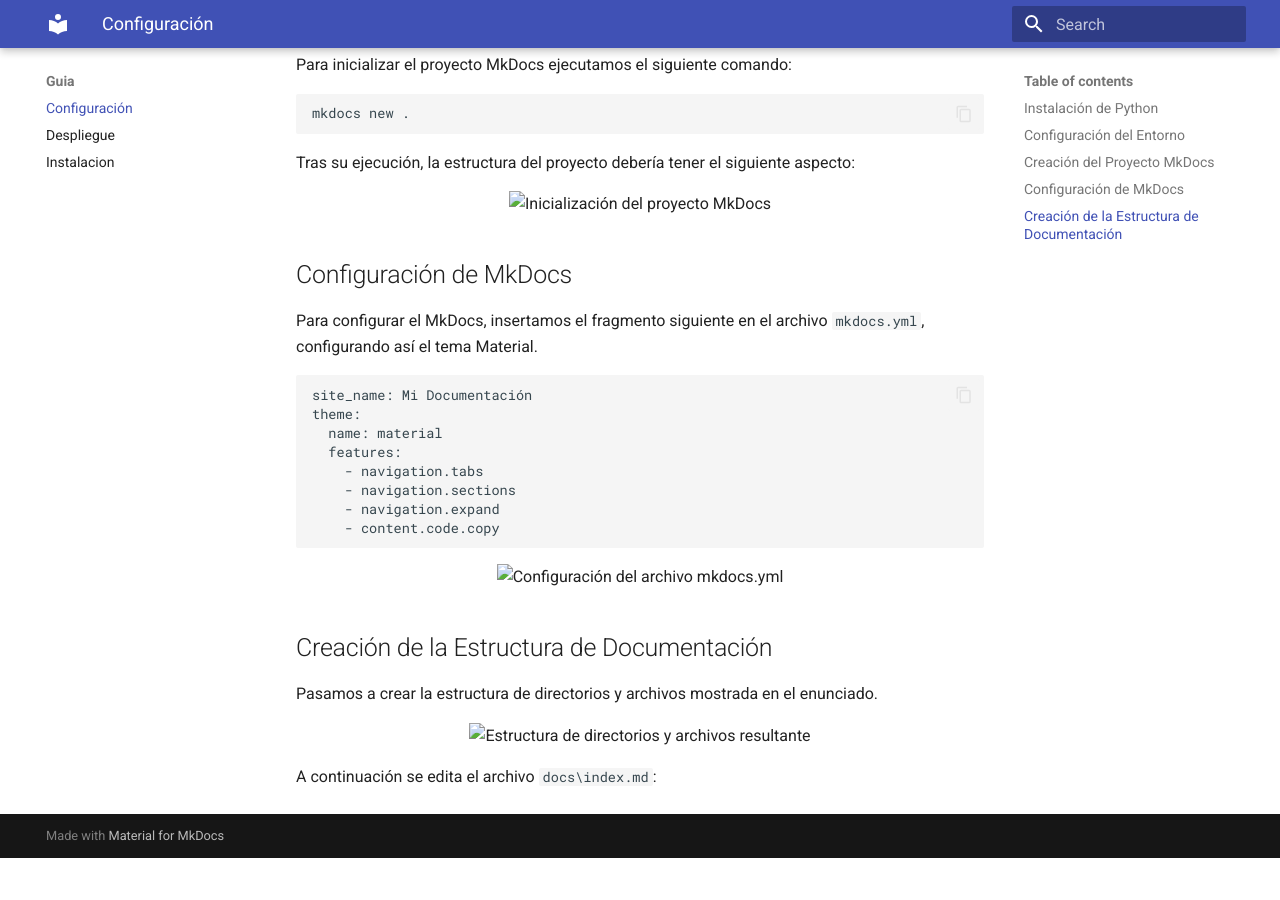
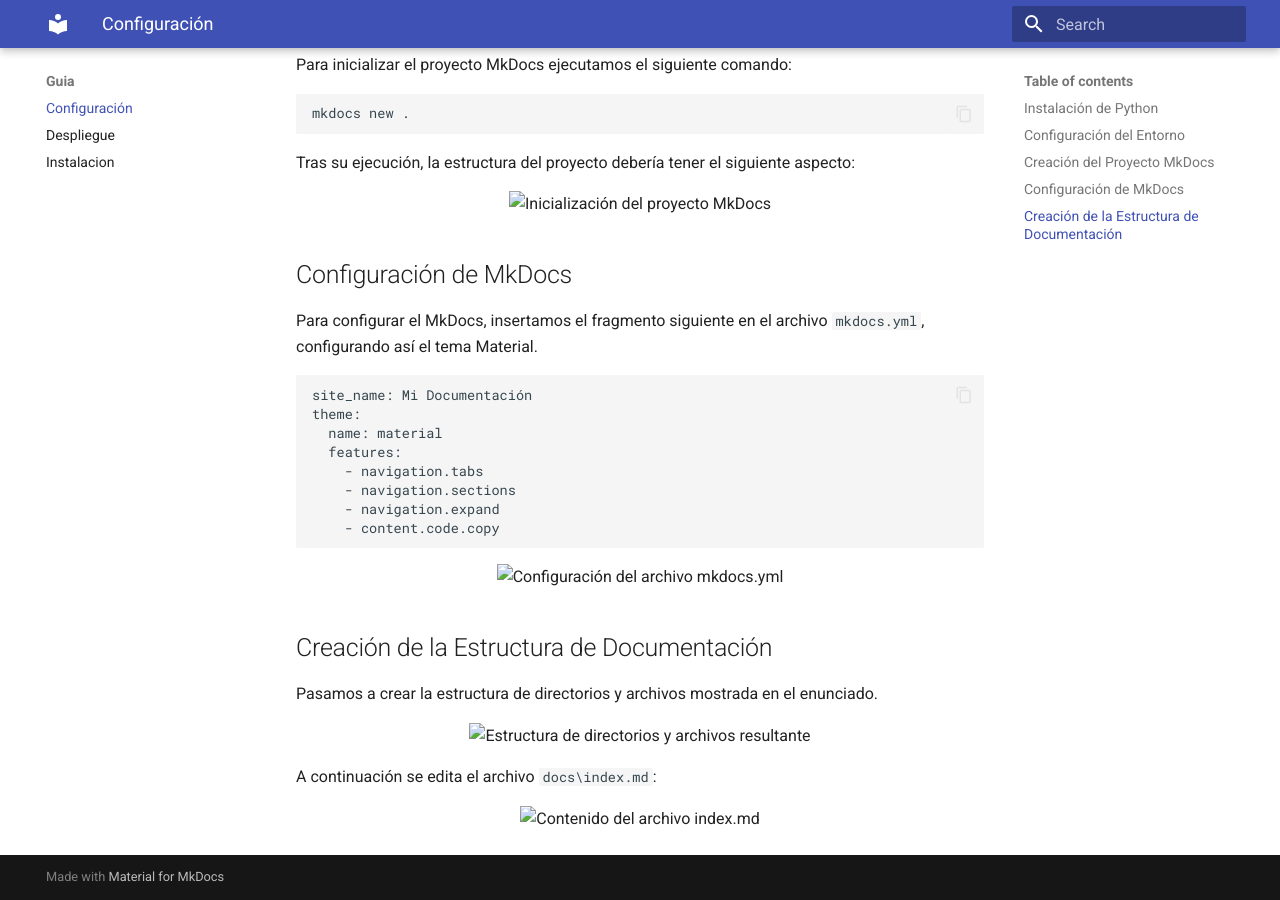
Before and after one commit to fperez1291/cd_6_2, an MkDocs documentation site: the page built from docs/docs/guia/configuracion.md, in a window 1280 px wide and 900 px high, scrolled down 2296 px. Built offline with MkDocs 1.6.1 and Material for MkDocs 9.7.7, drawn with Linux system fonts in a browser that asks for light colours; before the commit the page ends 3154 px from its top, so only the background shows below that.

Commit message:
Finalizada la sección 'Creación de la Estructura de Documentación' en el archivo configuracion.md

```diff
--- a/docs/docs/guia/configuracion.md
+++ b/docs/docs/guia/configuracion.md
@@ -145,3 +145,7 @@
 </div>
 
 A continuación se edita el archivo `docs\index.md`:
+
+<div align="center">
+ <img src="../../../img/estructura_doc/archivo_index.png" alt="Contenido del archivo index.md"/>
+</div>
```
Also changed, not shown: img/estructura_doc/archivo_index.png (added).
